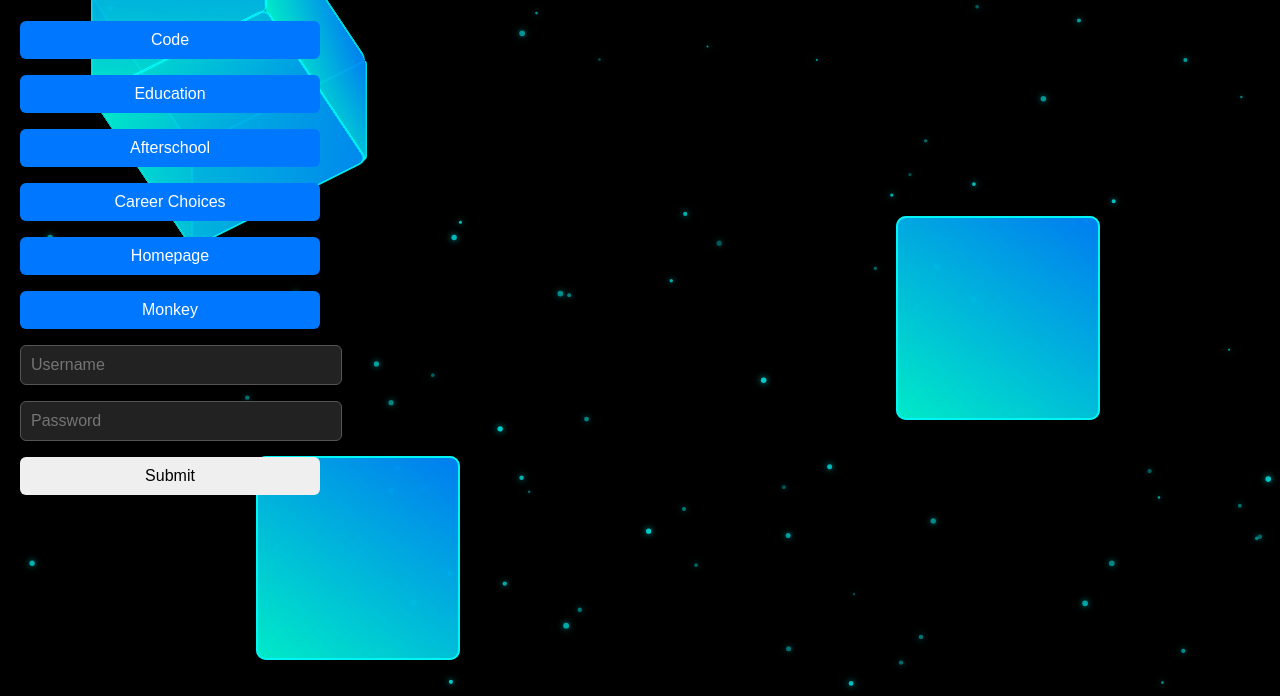
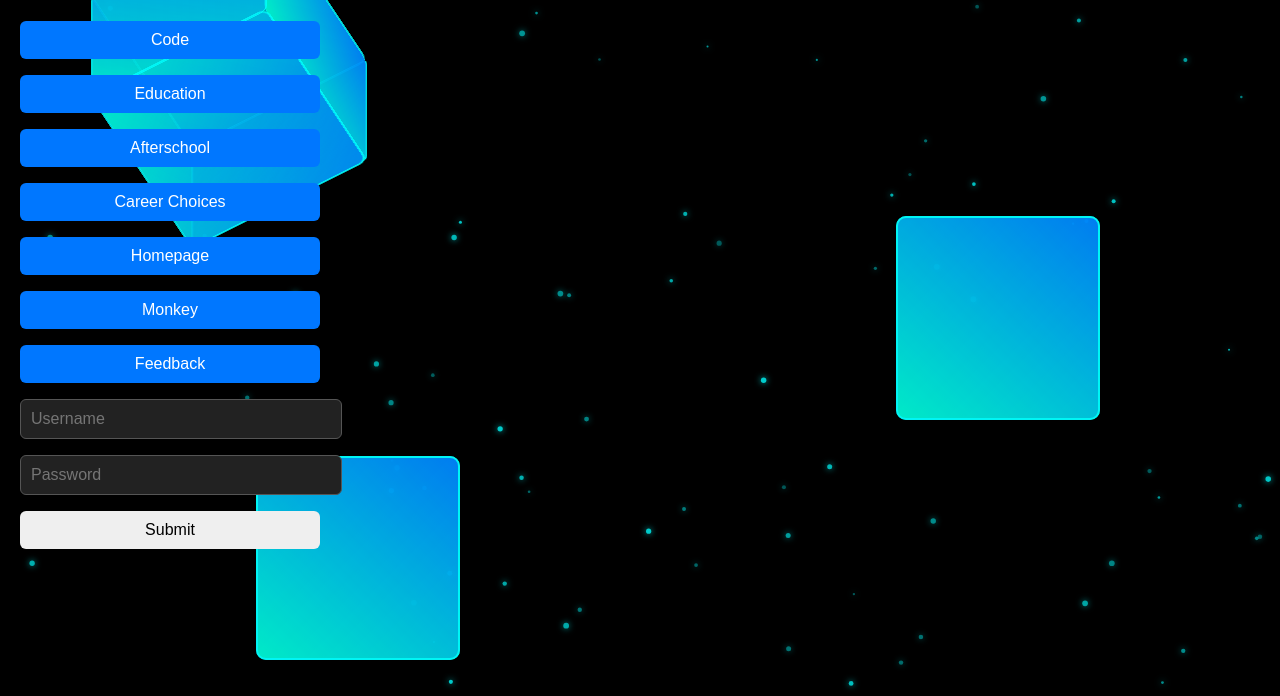
Before and after one commit to tryingtolearncoding-INTERMEDIATE/thebestandfirstwebsite-2025jef, a plain HTML site: page Main.html in a window 1280 px wide. Shown: the part 104-800 px from the top of the page. Drawn offline with Linux system fonts and the light colour scheme.

Commit message:
Update Main.html

```diff
--- a/Main.html
+++ b/Main.html
@@ -156,7 +156,7 @@
     <button onclick="location.href='Career.html'">Career Choices</button>
     <button onclick="location.href='index.html'">Homepage</button>
     <button onclick="location.href='flash.html'">Monkey</button>
-
+    <button onclick="location.href='feedback.html'">Feedback</button>
     <form onsubmit="myFunction(); return false;">
       <input type="text" id="username" placeholder="Username">
       <input type="password" id="pass" placeholder="Password">
```
